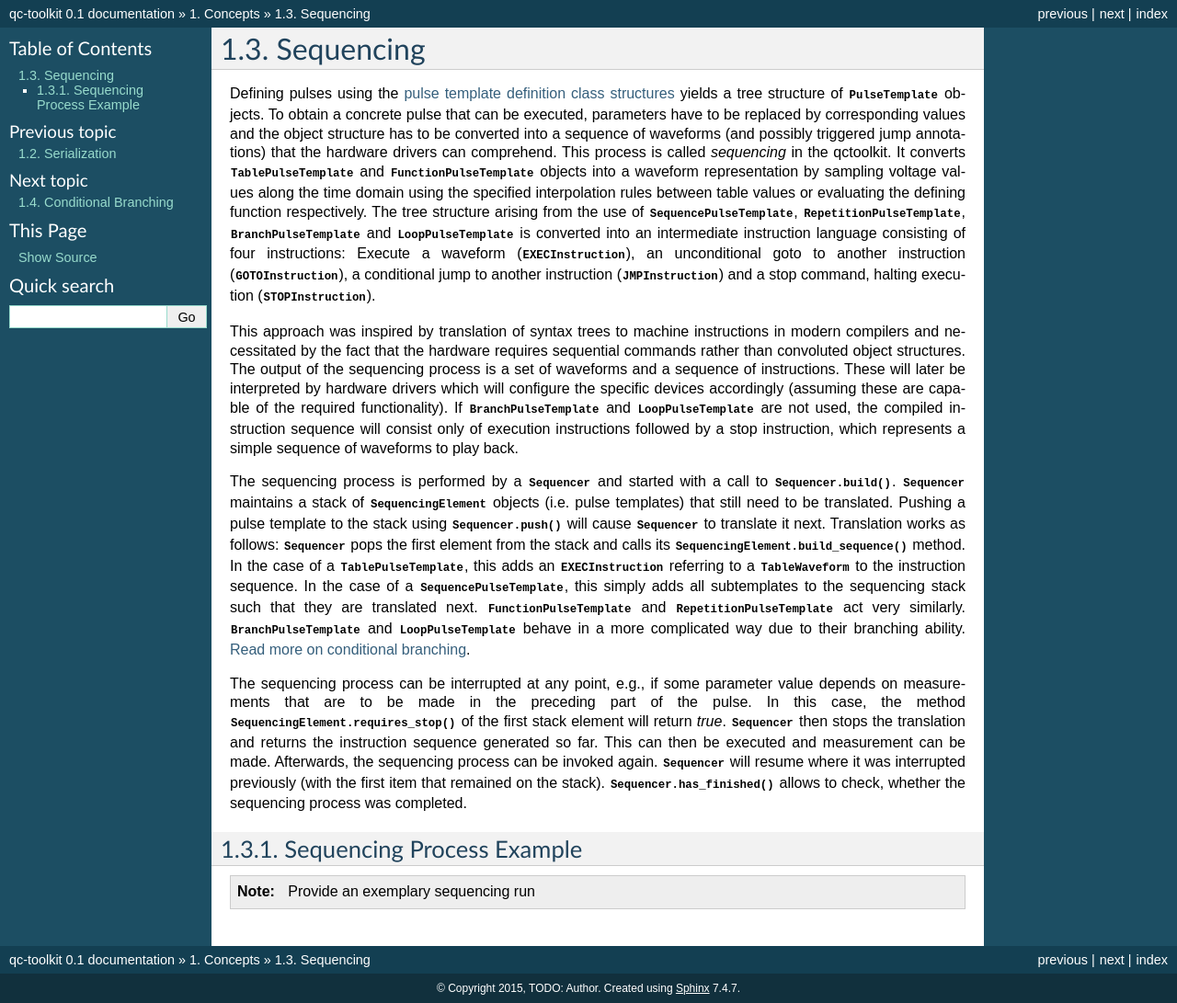
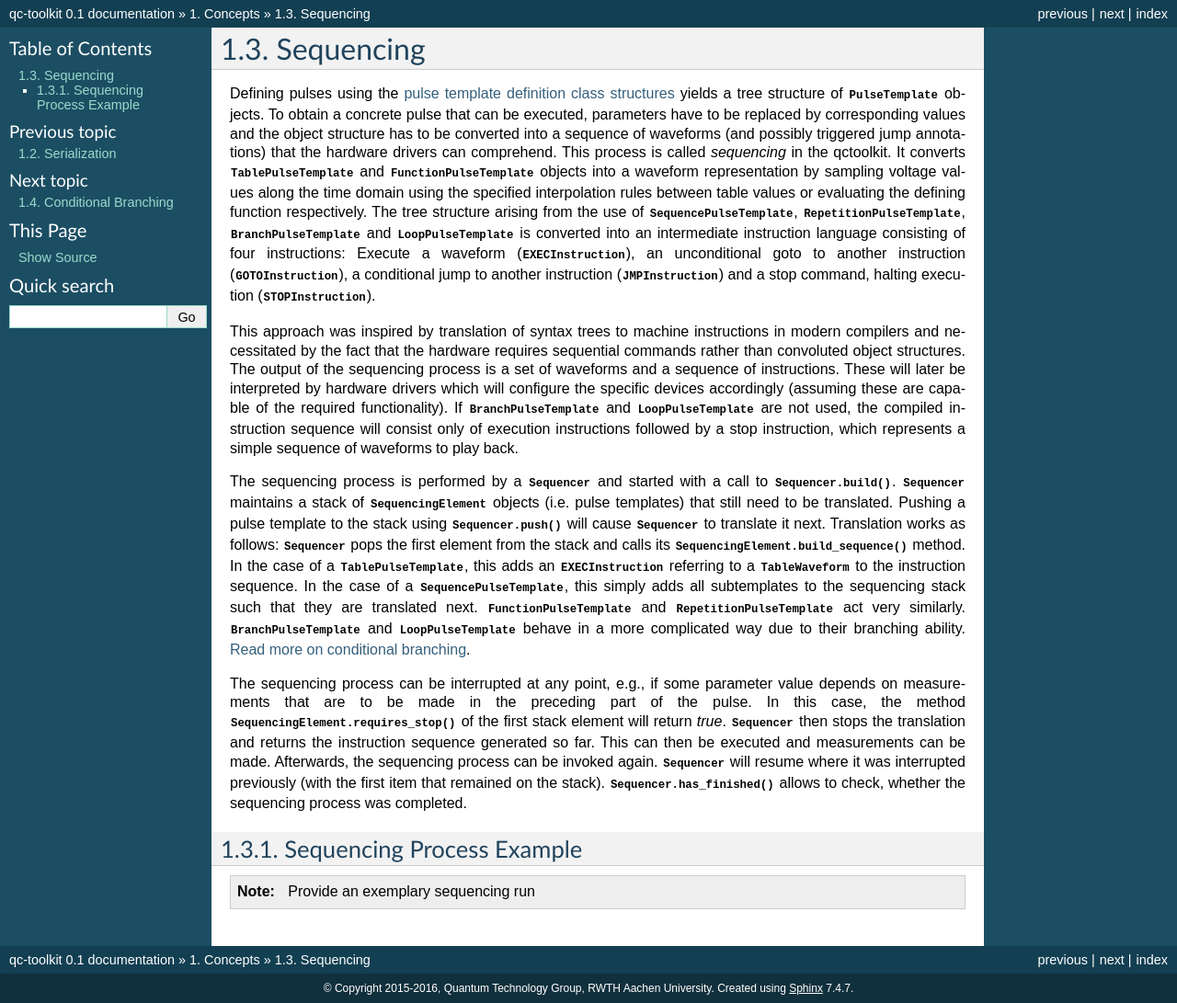
Before and after one commit to qutech/qupulse, a Sphinx documentation site: the page built from doc/source/concepts/sequencing.rst, in a window 1280 px wide. Shown: the whole page at 92% size. Built offline with Sphinx 7.4.7, drawn with Linux system fonts in a browser that asks for light colours; pages that are not in the unit, such as notebooks, are missing from menus.

Commit message:
Some slight changes in wording/formulations in concept documentation files. Added author for sphinx documentation.

```diff
--- a/doc/source/concepts/pulsetemplates.rst
+++ b/doc/source/concepts/pulsetemplates.rst
@@ -21,6 +21,11 @@
 
 To obtain a pulse ready for execution on the hardware from a pulse template, the user has to specify parameter values (if parameters were used in the pulse templates in question). In the simplest case, parameters are constant values that can be provided as plain float values. Other cases may require parameter values to be computed based on some measurement values obtained during preceding executions. If so, a subclass of the :class:`.Parameter` class which performs this computations when queried for a value can be provided. In order to translate the object structures that encode the pulse template in the software into a sequential representation of the concrete pulse with the given parameter values that is understandable by the hardware, the sequencing process has to be invoked. During this process, all parameter values are checked for consistency with the boundaries declared by the parameter declarations and the process is aborted if any violation occurs. :ref:`Read more about the sequencing process <sequencing>`.
 
+Relevant Examples
+^^^^^^^^
+
+Examples demonstrating the use of pulse templates and parameters are :ref:`examples/00SimpleTablePulse.ipynb`, :ref:`examples/01SequencePulse.ipynb` and :ref:`examples/02FunctionPulse.ipynb`.
+
 .. rubric:: Footnotes
 .. [#tree] Regarded as objects in the programming language, each pulse template is a tree of PulseTemplate objects, where the atomic templates (:class:`.TablePulseTemplate` and :class:`.FunctionPulseTemplate` objects) are the leafs while the remaining ones form the inner nodes of the tree.
 .. [#pattern] The design of the pulse template class hierarchy is an application of the `Composite Pattern <https://en.wikipedia.org/wiki/Composite_pattern>`_.
--- a/doc/source/concepts/sequencing.rst
+++ b/doc/source/concepts/sequencing.rst
@@ -9,7 +9,7 @@
 
 The sequencing process is performed by a :class:`.Sequencer` and started with a call to :meth:`.Sequencer.build`. :class:`.Sequencer` maintains a stack of :class:`.SequencingElement` objects (i.e. pulse templates) that still need to be translated. Pushing a pulse template to the stack using :meth:`.Sequencer.push` will cause :class:`.Sequencer` to translate it next. Translation works as follows: :class:`.Sequencer` pops the first element from the stack and calls its :meth:`.SequencingElement.build_sequence` method. In the case of a :class:`.TablePulseTemplate`, this adds an :class:`.EXECInstruction` referring to a :class:`.TableWaveform` to the instruction sequence. In the case of a :class:`.SequencePulseTemplate`, this simply adds all subtemplates to the sequencing stack such that they are translated next. :class:`.FunctionPulseTemplate` and :class:`.RepetitionPulseTemplate` act very similarly. :class:`.BranchPulseTemplate` and :class:`.LoopPulseTemplate` behave in a more complicated way due to their branching ability. :ref:`Read more on conditional branching <branching>`.
 
-The sequencing process can be interrupted at any point, e.g., if some parameter value depends on measurements that are to be made in the preceding part of the pulse. In this case, the method :meth:`.SequencingElement.requires_stop` of the first stack element will return `true`. :class:`.Sequencer` then stops the translation and returns the instruction sequence generated so far. This can then be executed and measurement can be made. Afterwards, the sequencing process can be invoked again. :class:`.Sequencer` will resume where it was interrupted previously (with the first item that remained on the stack). :meth:`.Sequencer.has_finished` allows to check, whether the sequencing process was completed.
+The sequencing process can be interrupted at any point, e.g., if some parameter value depends on measurements that are to be made in the preceding part of the pulse. In this case, the method :meth:`.SequencingElement.requires_stop` of the first stack element will return `true`. :class:`.Sequencer` then stops the translation and returns the instruction sequence generated so far. This can then be executed and measurements can be made. Afterwards, the sequencing process can be invoked again. :class:`.Sequencer` will resume where it was interrupted previously (with the first item that remained on the stack). :meth:`.Sequencer.has_finished` allows to check, whether the sequencing process was completed.
 
 Sequencing Process Example
 ^^^^^^^^^^^^^^^^^^^^^^^^^^
--- a/doc/source/conf.py
+++ b/doc/source/conf.py
@@ -59,8 +59,8 @@
 
 # General information about the project.
 project = 'qc-toolkit'
-copyright = '2015, TODO: Author'
-author = 'TODO: Author'
+copyright = '2015-2016, Quantum Technology Group, RWTH Aachen University'
+author = 'Quantum Technology Group, RWTH Aachen University'
 
 # The version info for the project you're documenting, acts as replacement for
 # |version| and |release|, also used in various other places throughout the
```
Also changed, not shown: doc/source/concepts/branching.rst (+4 -4 lines).
